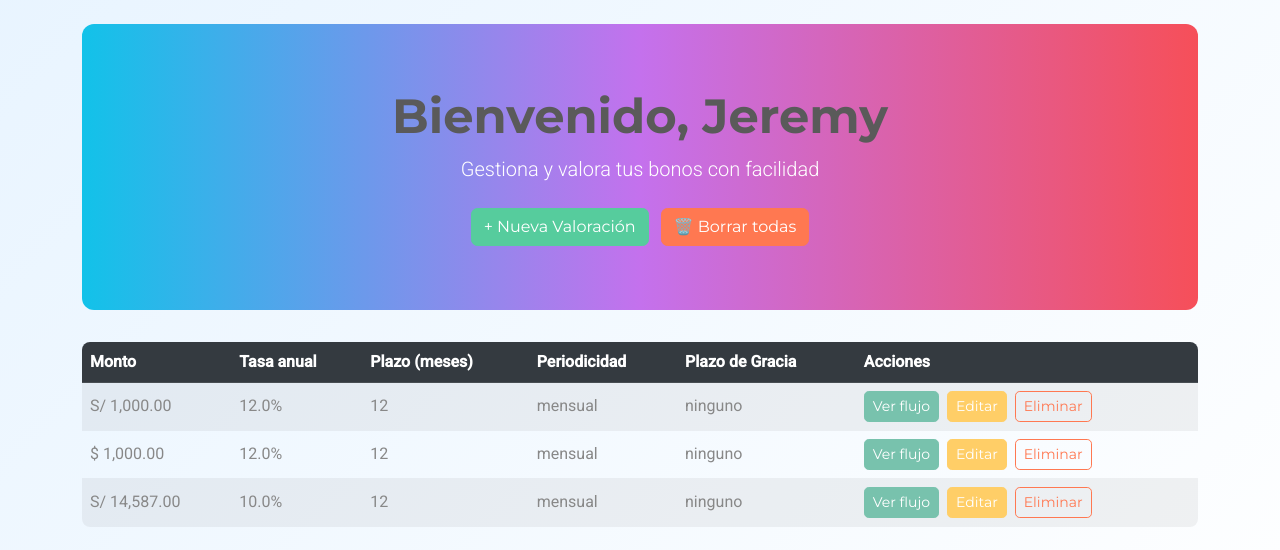
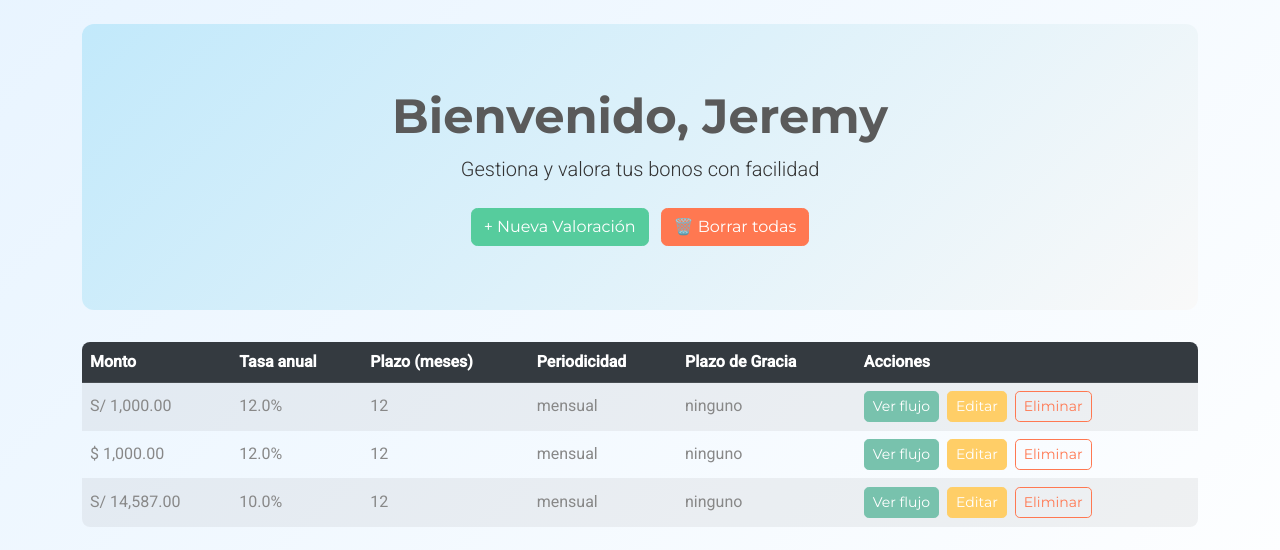
Before and after one commit to jeremyhsl/FinanzasTF_Test, a Flask app: page / in a window 1280 px wide. Shown: the part 56-606 px from the top of the page. Run offline with Flask 3, Linux system fonts and the light colour scheme; a user stored in the database is signed in; data comes from the database, SQL or seed files in the repository; some libraries are stand-ins or nearby versions.

Commit message:
Update style.css

```diff
--- a/static/style.css
+++ b/static/style.css
@@ -20,9 +20,10 @@ table.table {
 }
 
 .hero {
-  background: linear-gradient(90deg, #12c2e9, #c471ed, #f64f59);
-  color: white;
+  background: linear-gradient(135deg, #c2e9fb, #f9f9f9);
+  color: #333;
   padding: 4rem 2rem;
   border-radius: 0.75rem;
   margin-bottom: 2rem;
+  text-align: center;
 }
```
